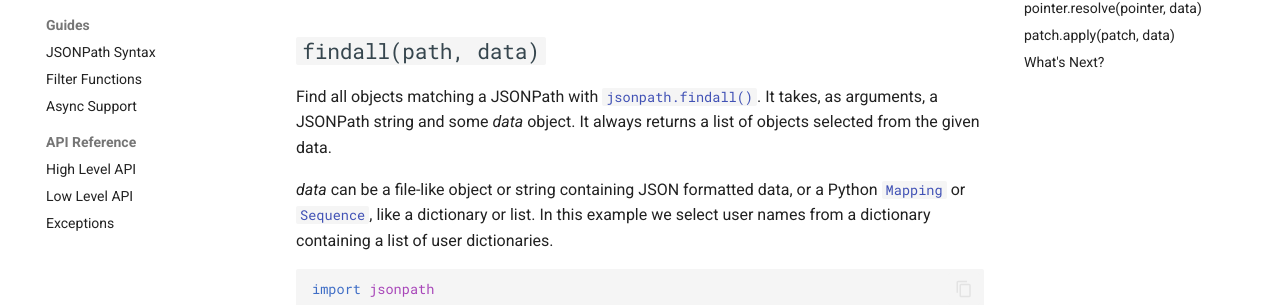
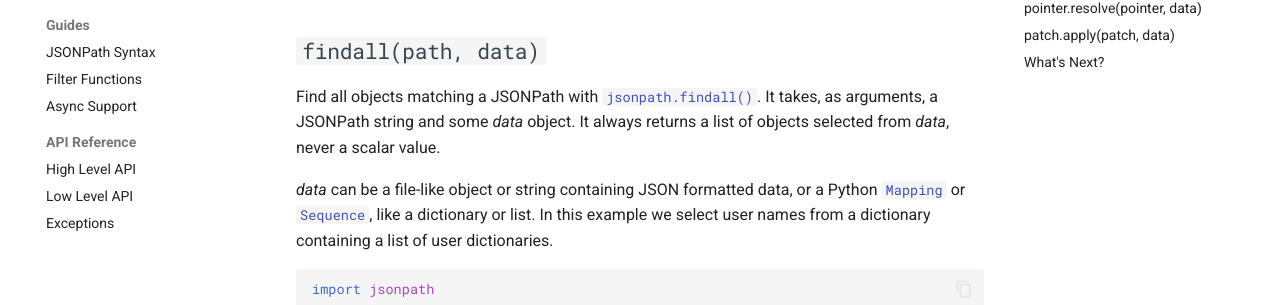
Before and after one commit to jg-rp/python-jsonpath, an MkDocs documentation site: the page built from docs/quickstart.md, in a window 1280 px wide and 900 px high. Shown: the part 238-543 px from the top of the window. Built offline with MkDocs 1.6.1 and Material for MkDocs 9.7.7, drawn with Linux system fonts in a browser that asks for light colours; comment, search, counter and statistics services are not loaded; some of the changed text lies outside the part shown.

Commit message:
Tweak quickstart docs.

```diff
--- a/docs/quickstart.md
+++ b/docs/quickstart.md
@@ -4,7 +4,7 @@ This page gets you started using JSONPath wih Python, see [JSONPath Syntax](synt
 
 ## `findall(path, data)`
 
-Find all objects matching a JSONPath with [`jsonpath.findall()`](api.md#jsonpath.env.JSONPathEnvironment.findall). It takes, as arguments, a JSONPath string and some _data_ object. It always returns a list of objects selected from the given data.
+Find all objects matching a JSONPath with [`jsonpath.findall()`](api.md#jsonpath.env.JSONPathEnvironment.findall). It takes, as arguments, a JSONPath string and some _data_ object. It always returns a list of objects selected from _data_, never a scalar value.
 
 _data_ can be a file-like object or string containing JSON formatted data, or a Python [`Mapping`](https://docs.python.org/3/library/collections.abc.html#collections.abc.Mapping) or [`Sequence`](https://docs.python.org/3/library/collections.abc.html#collections.abc.Sequence), like a dictionary or list. In this example we select user names from a dictionary containing a list of user dictionaries.
 
```
Also changed, not shown: other parts of docs/quickstart.md (+1 -1 lines).
